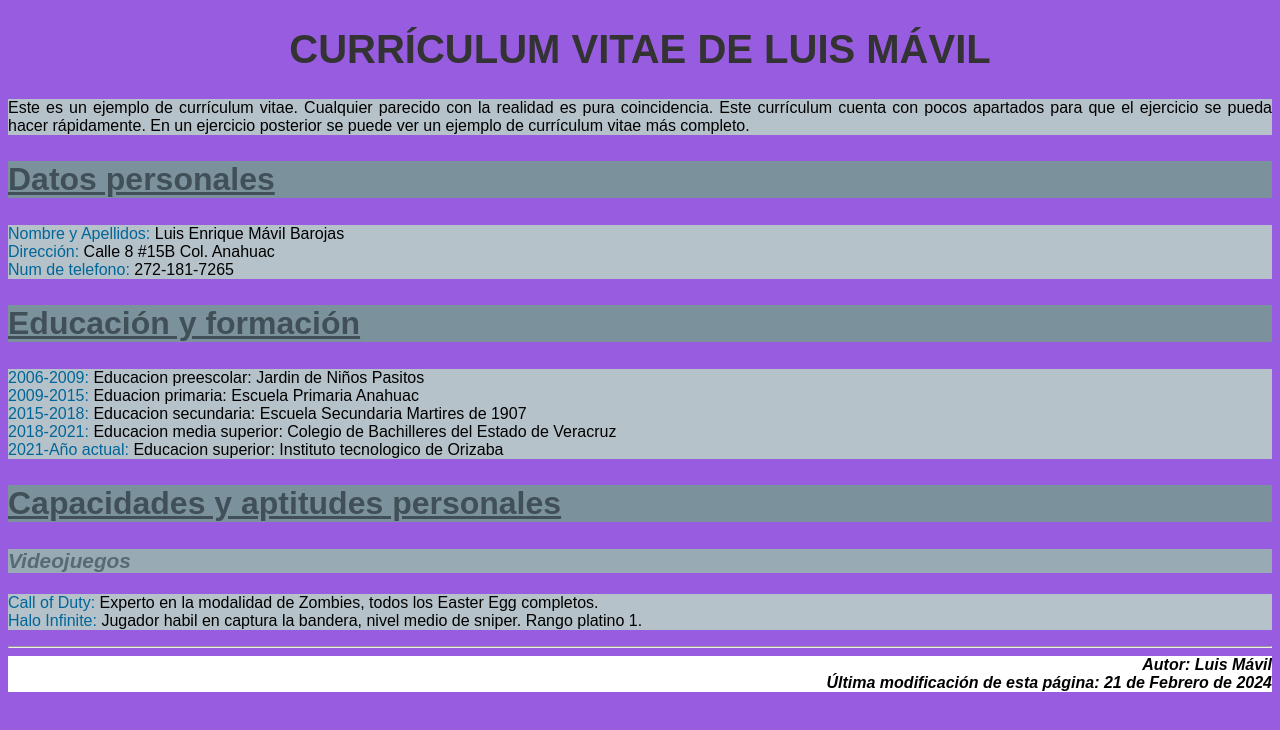
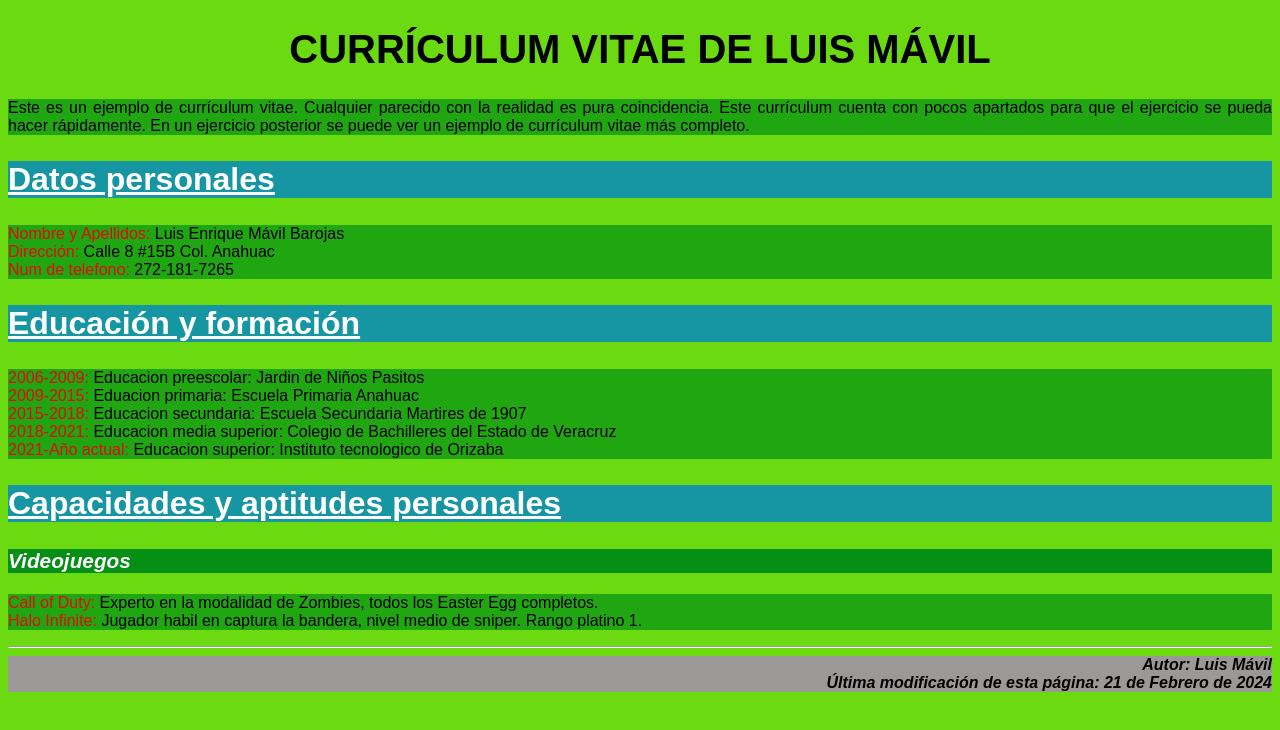
Before and after one commit to LuisMavil/CV_1, a plain HTML site: page index.html in a window 1280 px wide. Drawn offline with Linux system fonts and the light colour scheme.

Commit message:
Add files via upload

```diff
--- a/curriculum-vitae.css
+++ b/curriculum-vitae.css
@@ -1,47 +1,47 @@
 body {
-    background-color: hsl(267, 68%, 62%);
+    background-color: hsl(93, 86%, 46%);
     font-family: sans-serif;
     text-align: justify;
 }
 
 h1 {
-    color: #333333;
+    color: #000000;
     font-size: 250%;
     text-align: center;
     text-transform: uppercase;
 }
 
 h2 {
-    background-color: hsl(200, 15%, 55%);
-    color: hsl(200, 15%, 30%);
+    background-color: hsl(185, 76%, 36%);
+    color: hsl(0, 0%, 100%);
     font-size: 200%;
     text-decoration: underline;
 }
 
 h3 {
-    background-color: hsl(200, 15%, 65%);
-    color: hsl(200, 15%, 40%);
+    background-color: hsl(127, 93%, 29%);
+    color: hsl(0, 0%, 100%);
     font-size: 130%;
     font-style: italic;
 }
 
 p {
-    background-color: hsl(200, 15%, 75%);
+    background-color: hsl(114, 81%, 36%);
 }
 
 em {
-    color: hsl(200, 100%, 40%);
+    color: hsl(0, 95%, 47%);
     font-style: normal;
     font-weight: bold;
 }
 
 strong {
-    color: hsl(200, 100%, 30%);
+    color: hsl(0, 93%, 47%);
     font-weight: normal;
 }
 
 address {
-    background-color: white;
+    background-color: rgb(155, 152, 152);
     font-weight: bold;
     text-align: right;
 }
```
